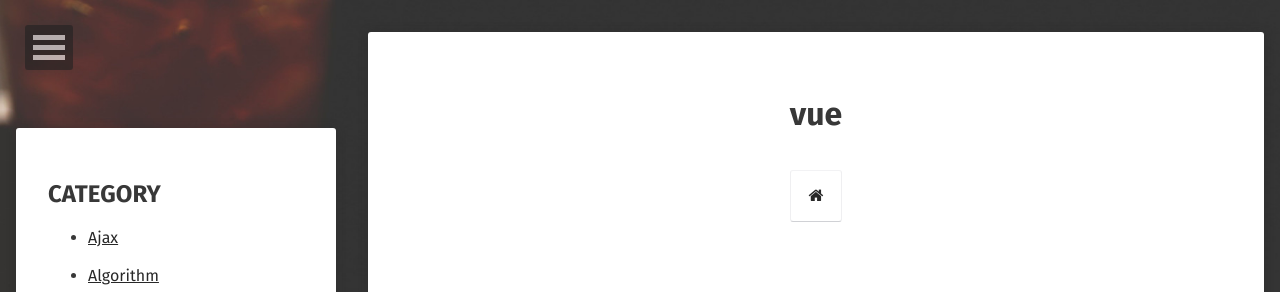
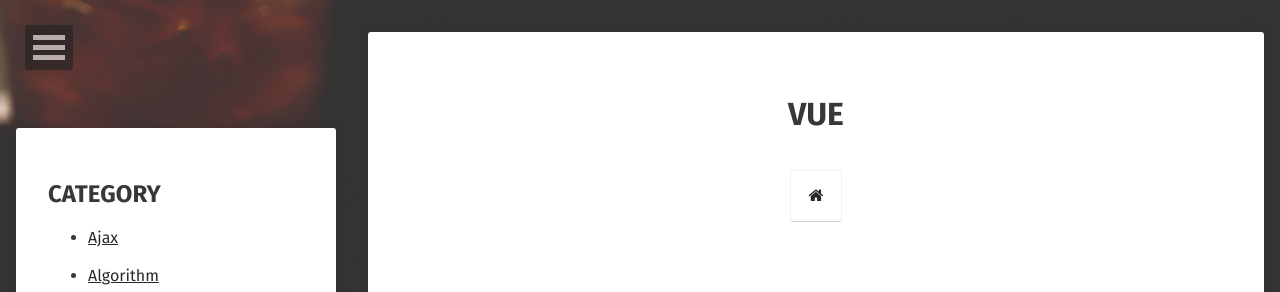
Before and after one commit to Kyounghwan01/lala, a Jekyll site: the page built from categories/vue.md, in a window 1280 px wide. Shown: the top 292 px of the page. Built offline with Jekyll 4.4.1, drawn with Linux system fonts in a browser that asks for light colours; some web fonts are replaced; comment, search, counter and statistics services are not loaded.

Commit message:
Update vue.md

```diff
--- a/categories/vue.md
+++ b/categories/vue.md
@@ -1,5 +1,5 @@
 ---
 layout: category
-title: vue
+title: VUE
 
 ---
```
